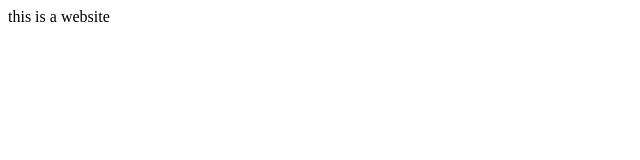
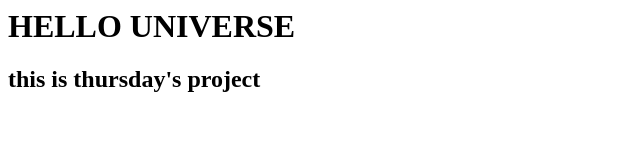
Before and after one commit to knightr6/knightr6.github.io, a plain HTML site: page index.html in a window 1280 px wide. Shown: the whole page, without its empty margins (0-640 px from the left). Drawn offline with Linux system fonts and the light colour scheme.

Commit message:
added index.html file

```diff
--- a/index.html
+++ b/index.html
@@ -1 +1,3 @@
-this is a website
+<h1>HELLO UNIVERSE</h1>
+
+<h2>this is thursday's project</>
```
